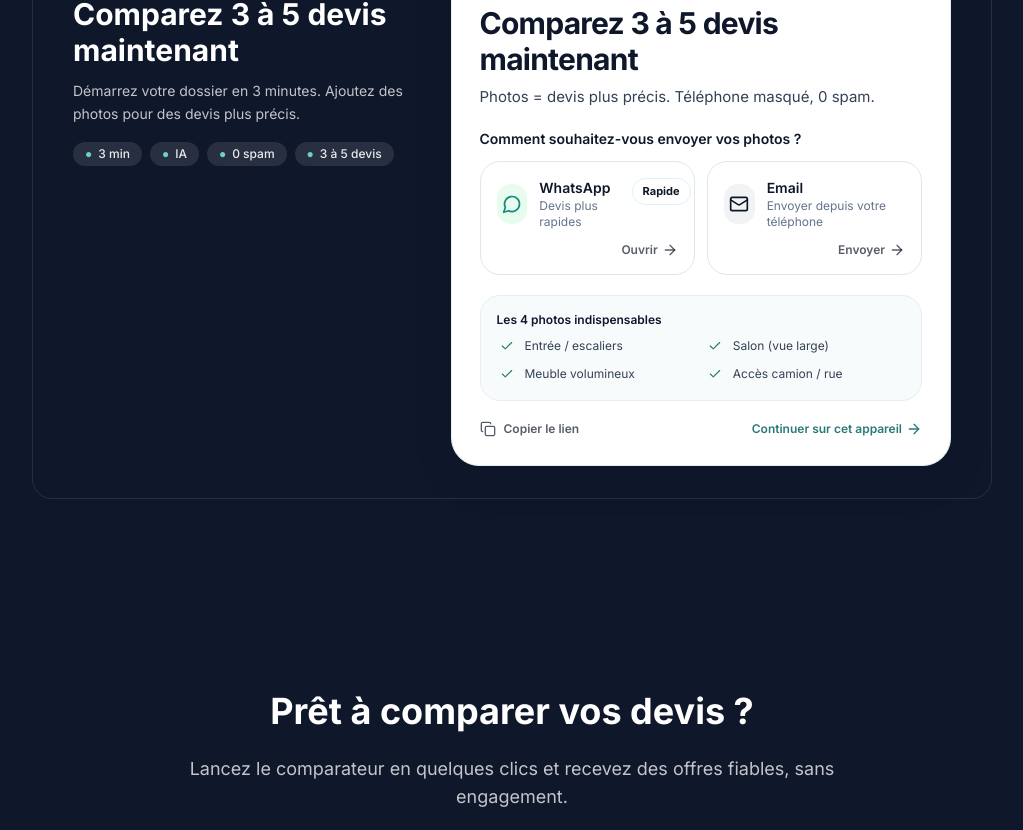
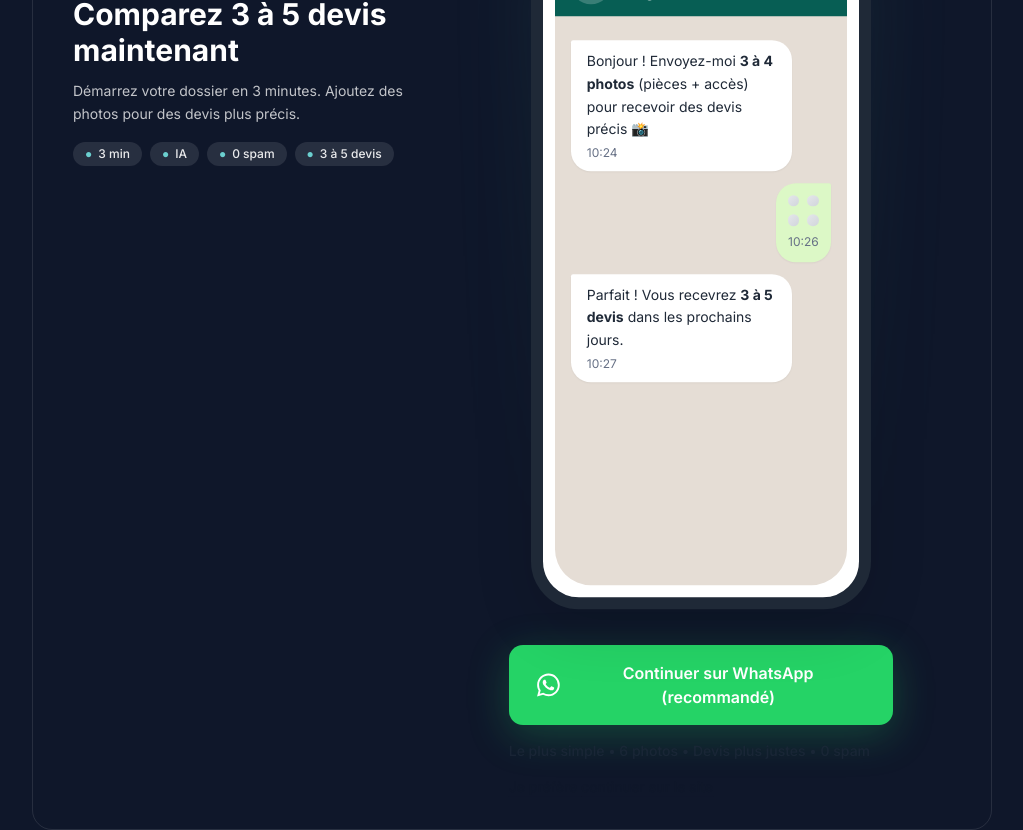
Before and after one commit to gdetaisne/moverz-fr, a Next.js app: page /comment-ca-marche in a window 1280 px wide. Shown: the part 1760-2590 px from the top of the page, without its empty margins (128-1151 px from the left). Built offline with nearby package versions, Linux system fonts and the light colour scheme; no server answers.

Commit message:
feat(ux): uniformize mockup + WhatsApp CTA across all pages
Replace QuoteWidgetShell with HeroMockup + WhatsAppCTA in WidgetActionSection.
Affects: city service pages, blog index, FAQ, comment-ca-marche, city main pages.
Consistent premium WhatsApp-first experience everywhere.

```diff
--- a/components/WidgetActionSection.tsx
+++ b/components/WidgetActionSection.tsx
@@ -1,6 +1,7 @@
 "use client";
 
-import QuoteWidgetShell from "@/components/QuoteWidgetShell";
+import HeroMockup from "@/components/HeroMockup";
+import WhatsAppCTA from "@/components/WhatsAppCTA";
 import Image from "next/image";
 
 type WidgetActionSectionProps = {
@@ -68,10 +69,16 @@ export default function WidgetActionSection({
               </div>
             </div>
 
-            {/* Widget */}
-            <div className="lg:col-span-7">
-              <div className="mx-auto w-full max-w-[560px]">
-                <QuoteWidgetShell source={source} from={from} citySlug={citySlug} />
+            {/* Mockup + CTA */}
+            <div className="lg:col-span-7 space-y-6">
+              {/* WhatsApp mockup */}
+              <div className="mx-auto w-full max-w-[340px]">
+                <HeroMockup />
+              </div>
+
+              {/* WhatsApp CTA */}
+              <div className="max-w-sm mx-auto">
+                <WhatsAppCTA source={source} />
               </div>
             </div>
           </div>
```
